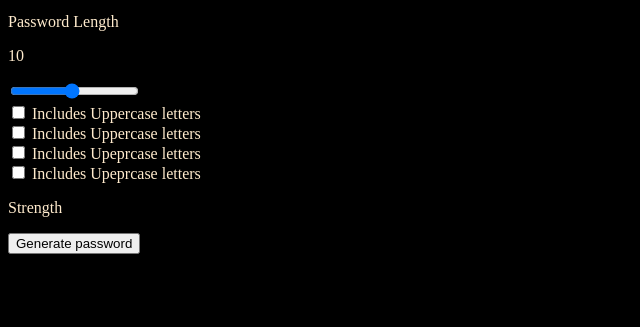
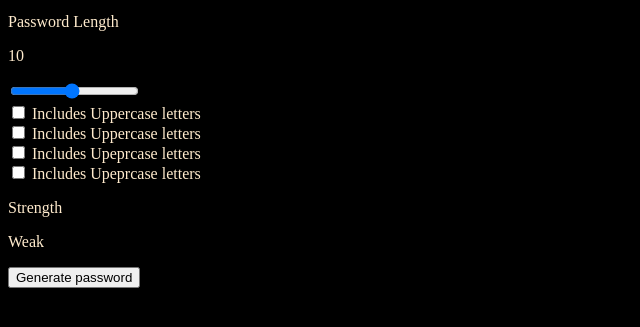
Before and after one commit to Prabhleendav/passwordGenerator, a plain HTML site: page index.html in a window 1280 px wide. Shown: the part 105-432 px from the top of the page, without its empty margins (0-640 px from the left). Drawn offline with Linux system fonts and the light colour scheme.

Commit message:
Update index.html

```diff
--- a/index.html
+++ b/index.html
@@ -47,7 +47,9 @@
         <div class="strength-container">
             <p>Strength</p>
             <div data-indicator></div>
+            <p data-strengthDisplay>Weak</p>
         </div>
+
         <!-- generate password btn -->
         <button class="generate-button">Generate password</button>
 
```
